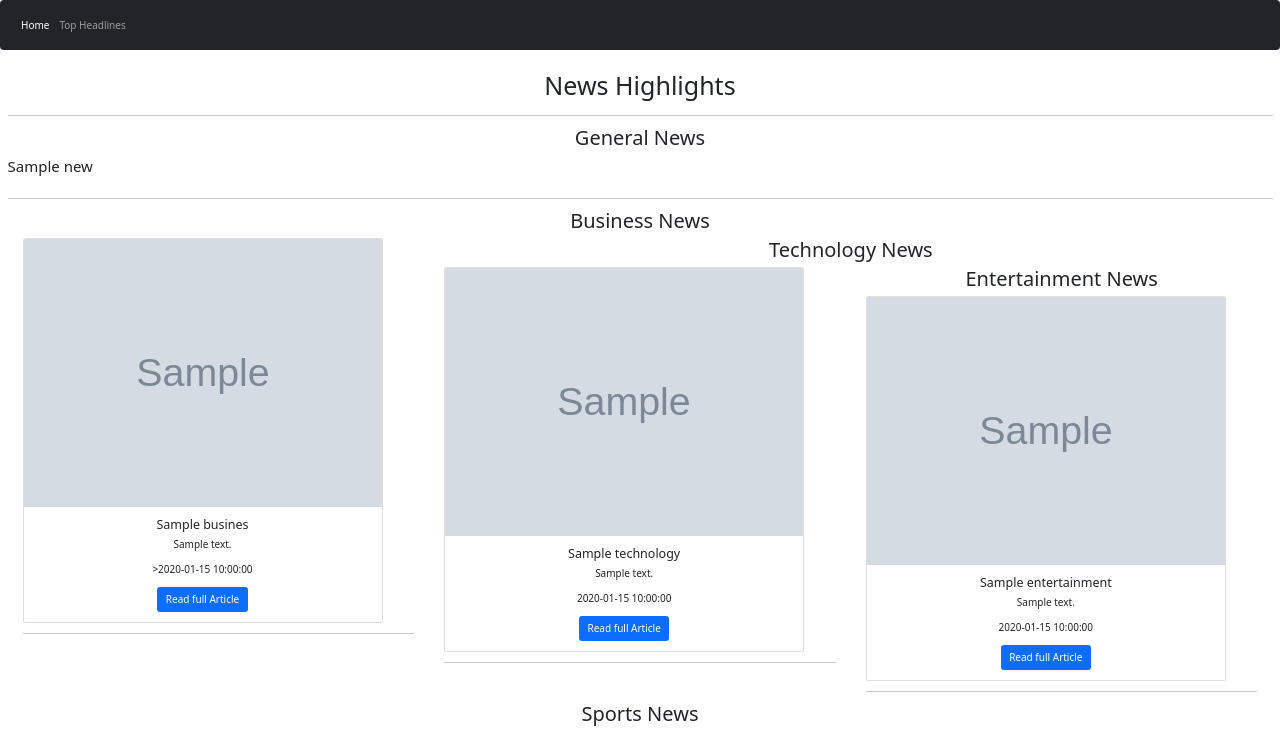
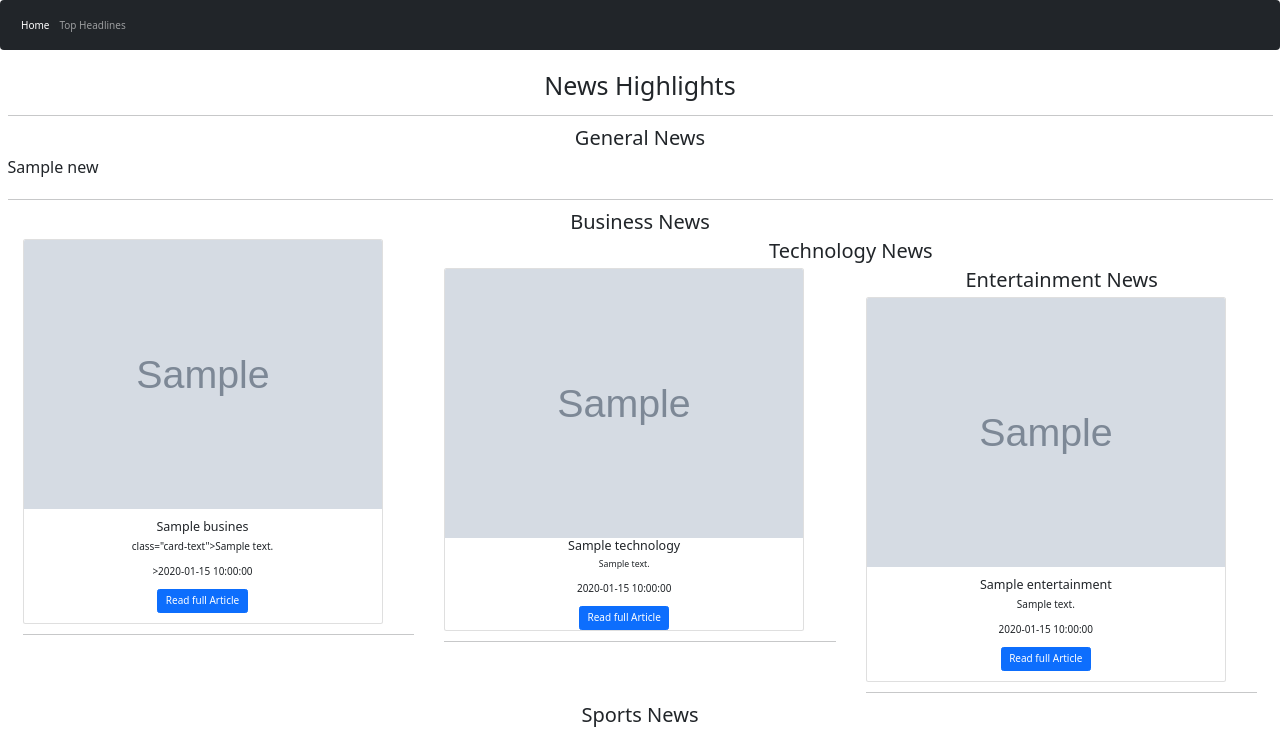
Before and after one commit to 254Davidhashisoma/myNewsHood, a Python web app: template app/templates/index.html in a window 1280 px wide. Shown: the top 729 px of the page. Run offline with Jinja, Linux system fonts and the light colour scheme; the template is opened without the code that fills it: most values are stand-ins (such as "Sample title", 1, 10 or a date in 2020); grey boxes marked "Sample" are stand-in pictures; some libraries are stand-ins or nearby versions; some web fonts are replaced.

Commit message:
navbar styles n cards

```diff
--- a/app/templates/index.html
+++ b/app/templates/index.html
@@ -12,7 +12,7 @@
         <div class="col-md-12">
             <h2 class="mb">General News</h2>
             {% for news in news %}
-            <p style="font-size: 15px; float: left; text-align: center;">{{ news.name }}</p>
+            <p style="font-size: 16px; float: left; text-align: center;">{{ news.name }}</p>
             {% endfor %}
         </div>
     </div>
@@ -24,8 +24,8 @@
                     <div class="card" style="width: 36rem;">
                         <img src="{{business.urlToImage}}" class="card-img-top" alt="...">
                         <div class="card-body">
-                            <h5 class="card-title">{{business.title|truncate(60)}}</h5>
-                            <p class="card-text">{{business.description|truncate(100)}}</p>
+                            <h5 class="text-bold">{{business.title|truncate(60)}}</h5>
+                            <p style="font-size: 16px; float: left; text-align: center;"></p>class="card-text">{{business.description|truncate(100)}}</p>
                             <p style="font-size: 15px; float: left; text-align: center;"></p>>{{ business.publishedAt }}</p>
                             <a href="{{business.url}}" class="btn btn-primary">Read full Article</a>
                         </div>
@@ -40,9 +40,9 @@
         <div class="col-md-4">
                     <div class="card" style="width: 36rem;">
                         <img src="{{technology.urlToImage}}" class="card-img-top" alt="...">
-                        <div class="card-body">
-                            <h5 class="card-title">{{technology.title|truncate(60)}}</h5>
-                            <p class="card-text">{{technology.description|truncate(100)}}</p>
+                        <div class="card-bo">
+                            <h5 class="text-bold">{{technology.title|truncate(60)}}</h5>
+                            <p class="small">{{technology.description|truncate(100)}}</p>
                             <p>{{ technology.publishedAt }}</p>
                             <a href="{{technology.url}}" class="btn btn-primary">Read full Article</a>
                         </div>
```
